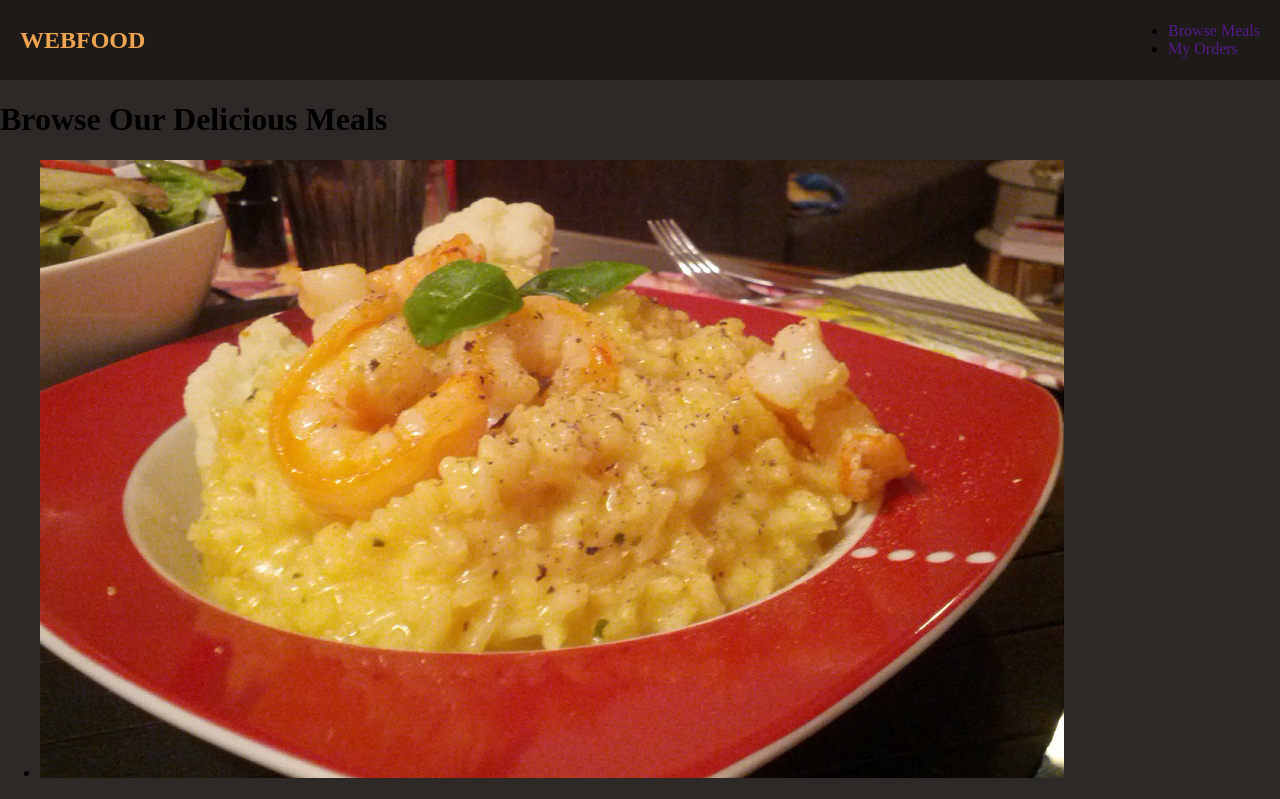
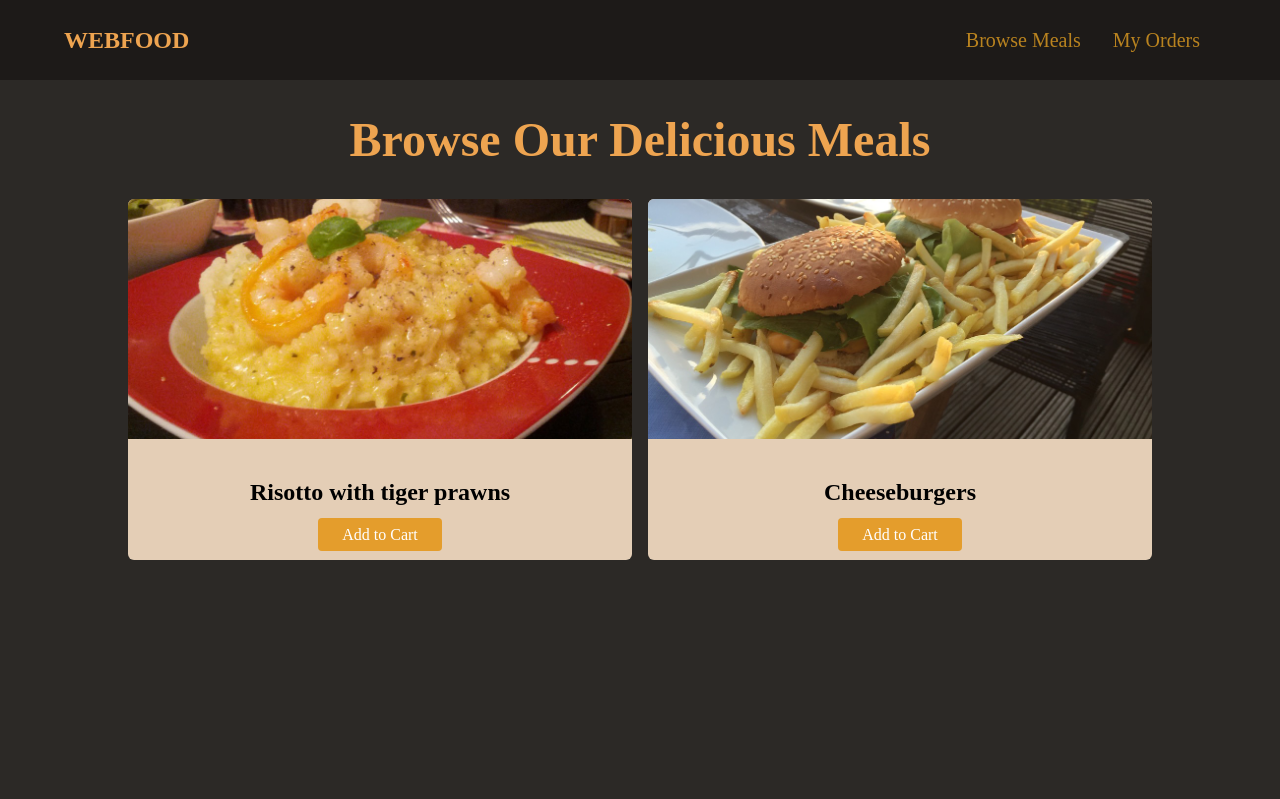
Before and after one commit to dev-sheeba/github-we-food, a plain HTML site: page index.html in a window 1280 px wide. Shown: the top 799 px of the page. Drawn offline with Linux system fonts and the light colour scheme.

Commit message:
ADDED: rem and em units

```diff
--- a/styles.css
+++ b/styles.css
@@ -9,17 +9,85 @@ a {
 }
 
 #main-header {
-  height: 80px;
+  height: 5rem;
   display: flex;
   justify-content: space-between;
   align-items: center;
   background-color: rgb(29, 26, 24);
-  padding: 0 20px;
+  padding: 0 5%;
 }
 
 #logo {
-    font-size: 24px;
+    font-size: 1.5rem;
     font-weight: bold;
     color: rgb(238, 164, 80);
     text-transform: uppercase;
 }
+
+#main-header ul {
+    list-style: none;
+    display: flex;
+    margin: 0;
+    padding: 0;
+}
+
+#main-header li {
+    margin: 0 1rem;
+}
+
+#main-header nav a {
+    color: rgb(185, 131, 31);
+    font-size: 1.25rem;
+}
+
+#main-header nav a:hover {
+    color: rgb(228, 163, 44);
+}
+
+main h1 {
+    text-align: center;
+    color: rgb(238, 164, 80);
+    font-size: 3rem;
+}
+
+#latest-products {
+    width: 80%;
+    margin: 2rem auto;
+}
+
+#latest-products ul {
+    display: grid;
+    grid-template-columns: 1fr 1fr;
+    gap: 1rem;
+    margin: 0;
+    padding: 0;
+    list-style: none;
+}
+
+.food-item {
+    background-color: rgb(228, 206, 182);
+    border-radius: 6px;
+    overflow: hidden;
+}
+
+.food-item img {
+    height: 15rem;
+    width: 100%;
+    object-fit: cover;
+}
+
+.food-item-content {
+    padding: 1rem;
+    text-align: center;
+}
+
+.btn {
+    background-color: rgb(228, 157, 44);
+    color: white;
+    border-radius: 4px;
+    padding: 0.5rem 1.5rem;
+}
+
+.btn:hover {
+    background-color: rgb(221, 134, 34);
+}
```
